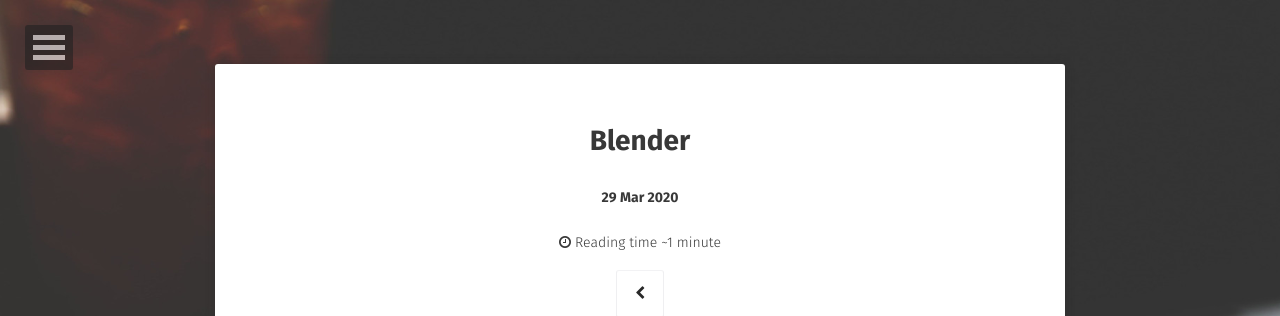
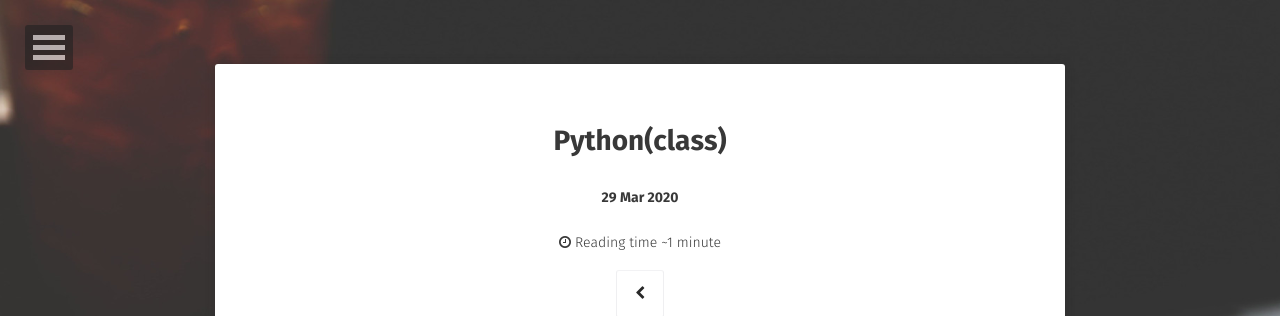
Before and after one commit to snrnsrk5/snrnsrk5.github.com, a Jekyll site: the page built from _posts/2021-04-10-Python(class)-post.md, in a window 1280 px wide. Shown: the top 316 px of the page. Built offline with Jekyll 4.4.1, drawn with Linux system fonts in a browser that asks for light colours; some web fonts are replaced; comment, search, counter and statistics services are not loaded.

Commit message:
Update 2021-04-10-Python(class)-post.md

```diff
--- a/_posts/2021-04-10-Python(class)-post.md
+++ b/_posts/2021-04-10-Python(class)-post.md
@@ -1,8 +1,8 @@
 ---
 layout: post
-title: "Blender"
+title: "Python(class)"
 date: 2020-03-29
-excerpt: "블렌더"
+excerpt: "class"
 tags: [sample post, readability, test]
 comments: true
 ---
```
